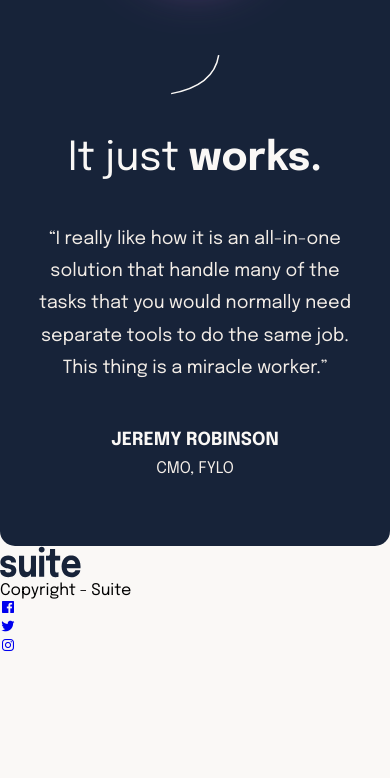
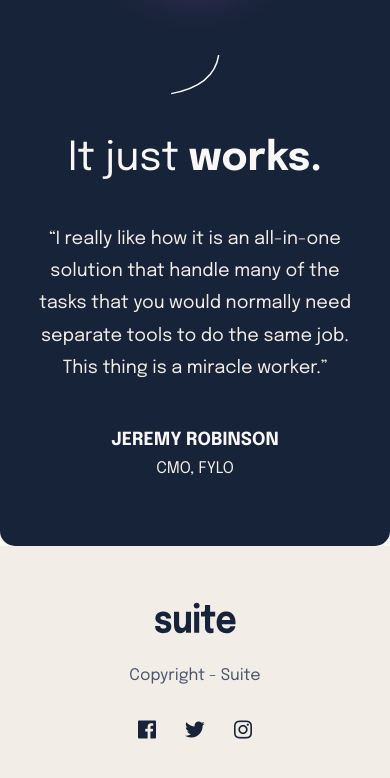
Before and after one commit to BranLeeDev/suite, a website: page index.html in a window 390 px wide. Shown: the part 1561-2339 px from the top of the page. Before the commit the page ends 2217 px from the top, so only its background shows below. Drawn offline with nearby package versions, Linux system fonts and the light colour scheme.

Commit message:
Estilos agregados para el footer, es responsive para celulares, tablets y desktops. Además los iconos tiene efectos hover, solo disponible en desktops

```diff
--- a/css/desktops.css
+++ b/css/desktops.css
@@ -113,3 +113,26 @@
 .just-works__chief {
   align-items: flex-start;
 }
+
+/* Footer styles */
+.footer {
+  padding-top: 6em;
+}
+
+.footer::before {
+  top: -19em;
+  height: 19em;
+}
+
+.footer__copyright {
+  font-size: 1.25rem;
+}
+
+.footer__link {
+  font-size: 2rem;
+  transition: color 0.2s ease-in-out;
+}
+
+.social-list__item:hover .footer__link {
+  color: #979797;
+}
--- a/css/styles.css
+++ b/css/styles.css
@@ -282,3 +282,37 @@ footer {
   text-transform: uppercase;
   color: var(--text-color-dark);
 }
+
+/* Footer styles */
+.footer {
+  display: flex;
+  justify-content: center;
+  padding-top: 3.5em;
+  padding-bottom: 5em;
+  background-color: var(--background-footer);
+}
+
+.footer__data-container {
+  display: flex;
+  flex-direction: column;
+  align-items: center;
+  width: 90%;
+  gap: 2.1em;
+}
+
+.footer__copyright {
+  font-size: 1rem;
+  font-weight: 400;
+  color: var(--text-color-light);
+}
+
+.footer__social-list {
+  display: flex;
+  gap: 1.5em;
+}
+
+/* link icon */
+.footer__link {
+  font-size: 1.5rem;
+  color: var(--link-color-dark);
+}
--- a/css/tablets.css
+++ b/css/tablets.css
@@ -61,3 +61,25 @@
   width: 23em;
   height: 23em;
 }
+
+/* Footer styles */
+.footer {
+  position: relative;
+  padding: 4.5em 0;
+}
+
+.footer::before {
+  content: "";
+  position: absolute;
+  left: 0;
+  top: -28em;
+  display: inline-block;
+  width: 100%;
+  height: 28em;
+  background-color: var(--background-footer);
+}
+
+.footer__data-container {
+  flex-direction: row;
+  justify-content: space-between;
+}
```
